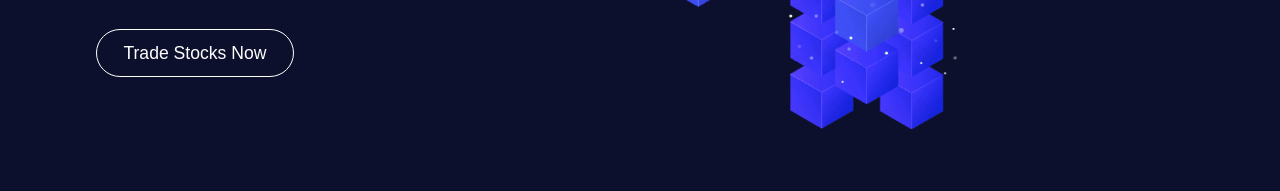
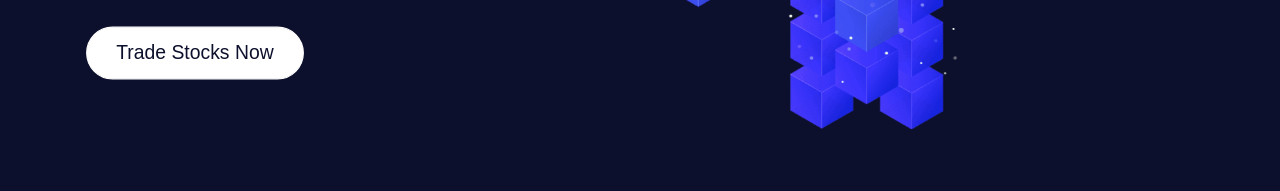
Before and after one commit to danilocasim/ph-stock-broker, a plain HTML site: page index.html in a window 1280 px wide. In both pictures the pointer is over the button "Trade Stocks Now". Shown: the part 582-773 px from the top of the page. Drawn offline with Linux system fonts and the light colour scheme.

Commit message:
Fix: overflow of body

```diff
--- a/style.css
+++ b/style.css
@@ -21,6 +21,7 @@ body {
   font-family: "Poppins", sans-serif;
   background-color: var(--darkblue);
   color: var(--white);
+  overflow-x: hidden;
 }
 
 nav {
@@ -109,6 +110,13 @@ nav {
 
 .btnContainer {
   margin-top: 2em;
+}
+
+.btn1:hover {
+  background-color: white;
+  color: #0d102c;
+  transform: scale(1.1);
+  transition: 0.6s;
 }
 
 .fa-play {
```
